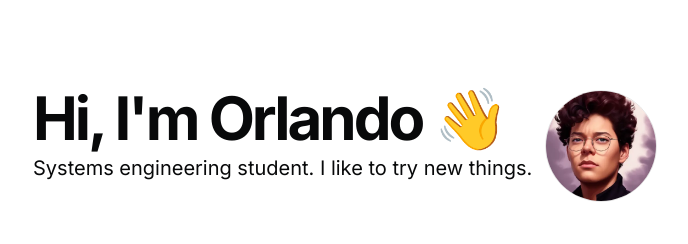
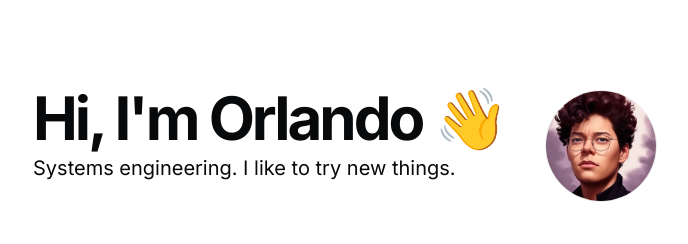
Before and after one commit to Orloxx23/orlandomm-temp, a Next.js app: page / in a window 1280 px wide. Shown: the top 244 px of the page, without its empty margins (295-983 px from the left). Built offline with nearby package versions, Linux system fonts and the light colour scheme.

Commit message:
update description

```diff
--- a/src/data/resume.tsx
+++ b/src/data/resume.tsx
@@ -7,7 +7,7 @@ export const DATA = {
   url: "https://orlandomm.net",
   location: "Cali, Colombia",
   locationLink: "https://www.google.com/maps/place/Cali",
-  description: "Systems engineering student. I like to try new things.",
+  description: "Systems engineering. I like to try new things.",
   summary:
     "Since I was a child, I have always loved creating, and when I discovered the world of the internet, I knew it was my true passion. I enjoy solving problems through code and designing visually appealing interfaces that provide a great user experience. I'm driven by the idea of building innovative solutions and continuously learning to improve with every project I develop.",
   avatarUrl: "/me.webp",
```
